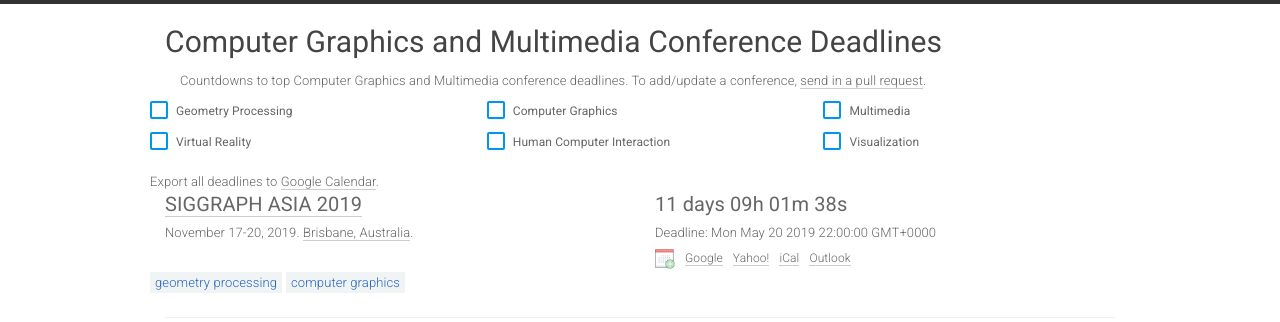
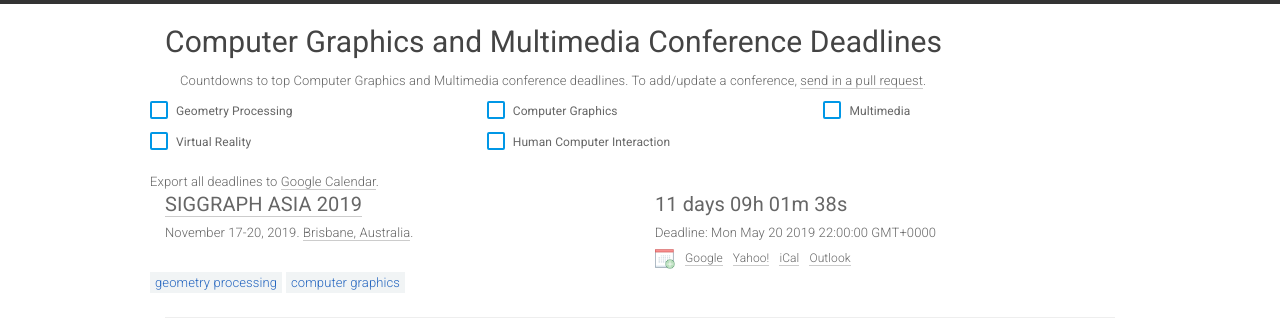
Before and after one commit to JianweiHu94/cgm-deadlines, a Jekyll site: the page built from index.html, in a window 1280 px wide. Shown: the top 322 px of the page. Built offline with Jekyll 4.4.1, drawn with Linux system fonts in a browser that asks for light colours; nearby versions of some CDN libraries.

Commit message:
Update types.yml

```diff
--- a/_data/types.yml
+++ b/_data/types.yml
@@ -13,6 +13,3 @@
 
 - name: Human Computer Interaction
   sub: HCI
-
-- name: Visualization
-  sub: V
```
